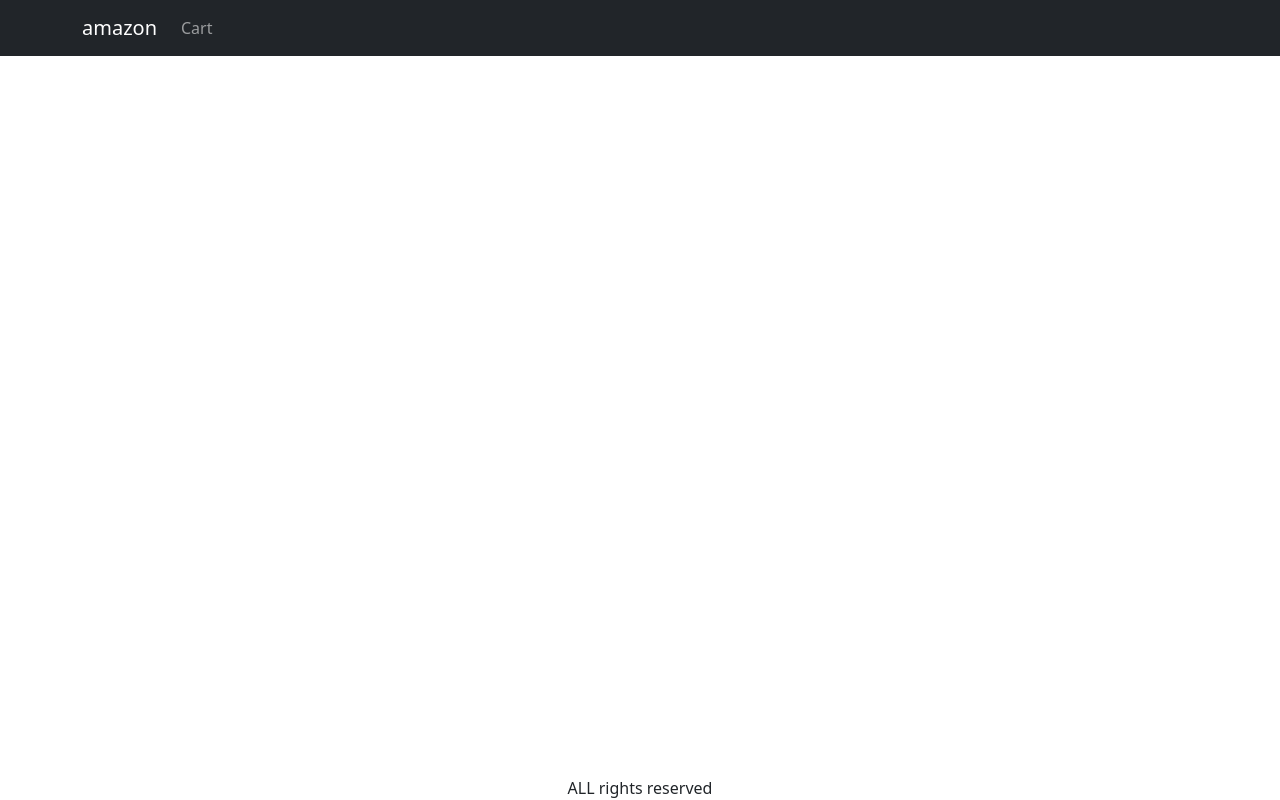
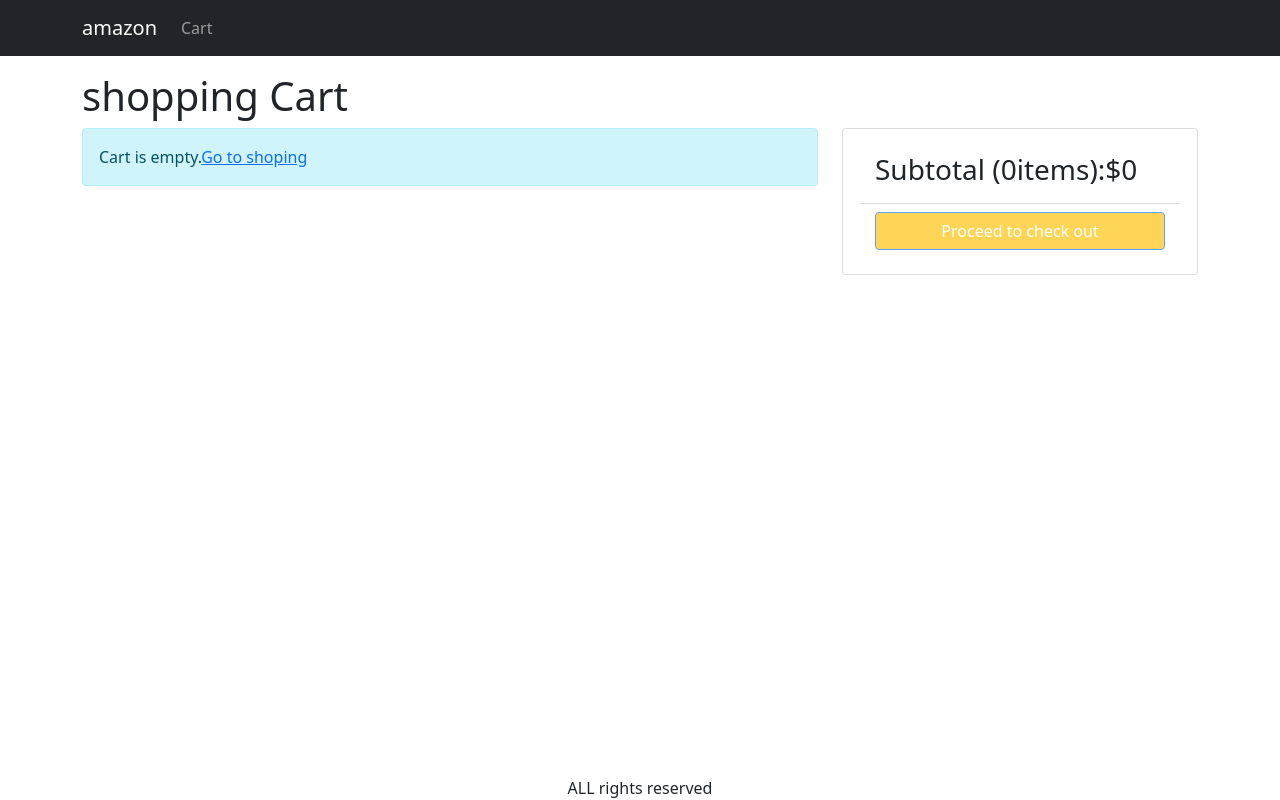
Before and after one commit to praveenkumar291/-shoping-cart-react, a React (Create React App) app: page /cart in a window 1280 px wide. Built offline with nearby package versions, Linux system fonts and the light colour scheme.

Commit message:
create 2 colums  2.display items list  3.create actions

```diff
--- a/src/App.js
+++ b/src/App.js
@@ -10,6 +10,7 @@
 import Container from 'react-bootstrap/Container';
 import { LinkContainer } from 'react-router-bootstrap';
 import { Store } from './Store';
+import CartScreen from './screens/CartScreen';
 
 const App = () => {
   const { state } = useContext(Store);
@@ -42,6 +43,8 @@
             <Routes>
               <Route path="/product/:slug" element={<ProductScreen />} />
               <Route path="/" element={<HomeScreen />} />
+              <Route path="/cart" element={<CartScreen />} />
+
             </Routes>
           </Container>
         </main>
--- a/src/index.css
+++ b/src/index.css
@@ -46,9 +46,12 @@
   color: #ffc000;
 }
 .btn-primary {
-  background-color: #ffc000;
+  background-color: #ffc000 !important;
   color: #000000;
 }
 .img-large{
   max-width: 100%;
 }
+.img-thumbnail{
+  height: 40px !important;
+}
--- /dev/null
+++ b/src/screens/CartScreen.js
@@ -0,0 +1,99 @@
+import React, { useContext } from 'react';
+import { Helmet } from 'react-helmet-async';
+import Row from 'react-bootstrap/Row';
+import Col from 'react-bootstrap/Col';
+import MessageBox from '../components/MessageBox';
+import { Link } from 'react-router-dom';
+import ListGroup from 'react-bootstrap/ListGroup';
+import Button from 'react-bootstrap/Button';
+import { Store } from '../Store';
+import Card from 'react-bootstrap/Card';
+
+const CartScreen = () => {
+  const { state, dispatch: ctxDispatch } = useContext(Store);
+
+  const {
+    cart: { cartItems },
+  } = state;
+  return (
+    <div>
+      <Helmet>
+        <title>Shopping cart</title>
+      </Helmet>
+      <h1>shopping Cart</h1>
+      <Row>
+        <Col md={8}>
+          {cartItems.length === 0 ? (
+            <MessageBox>
+              Cart is empty.<Link to="/">Go to shoping</Link>
+            </MessageBox>
+          ) : (
+            <ListGroup>
+              {cartItems.map((item) => (
+                <ListGroup.Item key={item._id}>
+                  <Row className="align-items-center">
+                    <Col md={4}>
+                      <img
+                        src={item.image}
+                        alt={item.name}
+                        className="img-fluid rounded img-thumbnail"
+                      ></img>
+                      <Link to={`/product/${item.slug}`}>{item.name}</Link>
+                    </Col>
+                    <Col md={3}>
+                      <Button variant="light" disabled={item.quantity === 1}>
+                        <i className="fas fa-minus-circle"></i>
+                      </Button>
+                      {''}
+                      <span>{item.quantity}</span>
+                      <Button
+                        variant="light"
+                        disabled={item.quantity === item.countInStock}
+                      >
+                        <i className="fas fa-plus-circle"></i>
+                      </Button>
+                    </Col>
+                    <Col md={3}>${item.price}</Col>
+                    <Col md={2}>
+                      <Button variant="light">
+                        <i className="fas fa-trash"></i>
+                      </Button>
+                    </Col>
+                  </Row>
+                </ListGroup.Item>
+              ))}
+            </ListGroup>
+          )}
+        </Col>
+        <Col md={4}>
+          <Card>
+            <Card.Body>
+              <ListGroup variant="flush">
+                <ListGroup.Item>
+                  <h3>
+                    Subtotal ({cartItems.reduce((a, c) => a + c.quantity, 0)}
+                    items):$
+                    {cartItems.reduce((a, c) => a + c.price * c.quantity, 0)}
+                  </h3>
+                </ListGroup.Item>
+                <ListGroup.Item>
+                  <div className="d-grid">
+                    <Button
+                      type="button"
+                      variant="primary"
+                      disabled={cartItems.length === 0}
+                    >
+                      Proceed to check out
+                    </Button>
+                  </div>
+                </ListGroup.Item>
+              </ListGroup>
+            </Card.Body>
+          </Card>
+        </Col>
+      </Row>
+    </div>
+  );
+};
+
+export default CartScreen;
--- a/src/screens/ProductScreen.js
+++ b/src/screens/ProductScreen.js
@@ -1,6 +1,6 @@
 import axios from 'axios';
 import React, { useContext, useEffect, useReducer } from 'react';
-import { useParams } from 'react-router-dom';
+import { useNavigate, useParams } from 'react-router-dom';
 import Row from 'react-bootstrap/Row';
 import Col from 'react-bootstrap/Col';
 import ListGroup from 'react-bootstrap/ListGroup';
@@ -31,6 +31,7 @@
 };
 
 const ProductScreen = () => {
+  const navigate = useNavigate();
   const params = useParams();
   const { slug } = params;
   const [{ loading, error, product }, dispatch] = useReducer(reducer, {
@@ -63,7 +64,11 @@
     }
     // here i neeed to dispatch action on the react context
     ctxDispatch({ type: 'CARD_ADD_ITEM', payload: { ...product, quantity } });
+
+    navigate('/cart')
   };
+
+
   return loading ? (
     <div>
       <LoadingBox />
```
Also changed, not shown: 1 other file (tests, documents, lock files or other folders).
